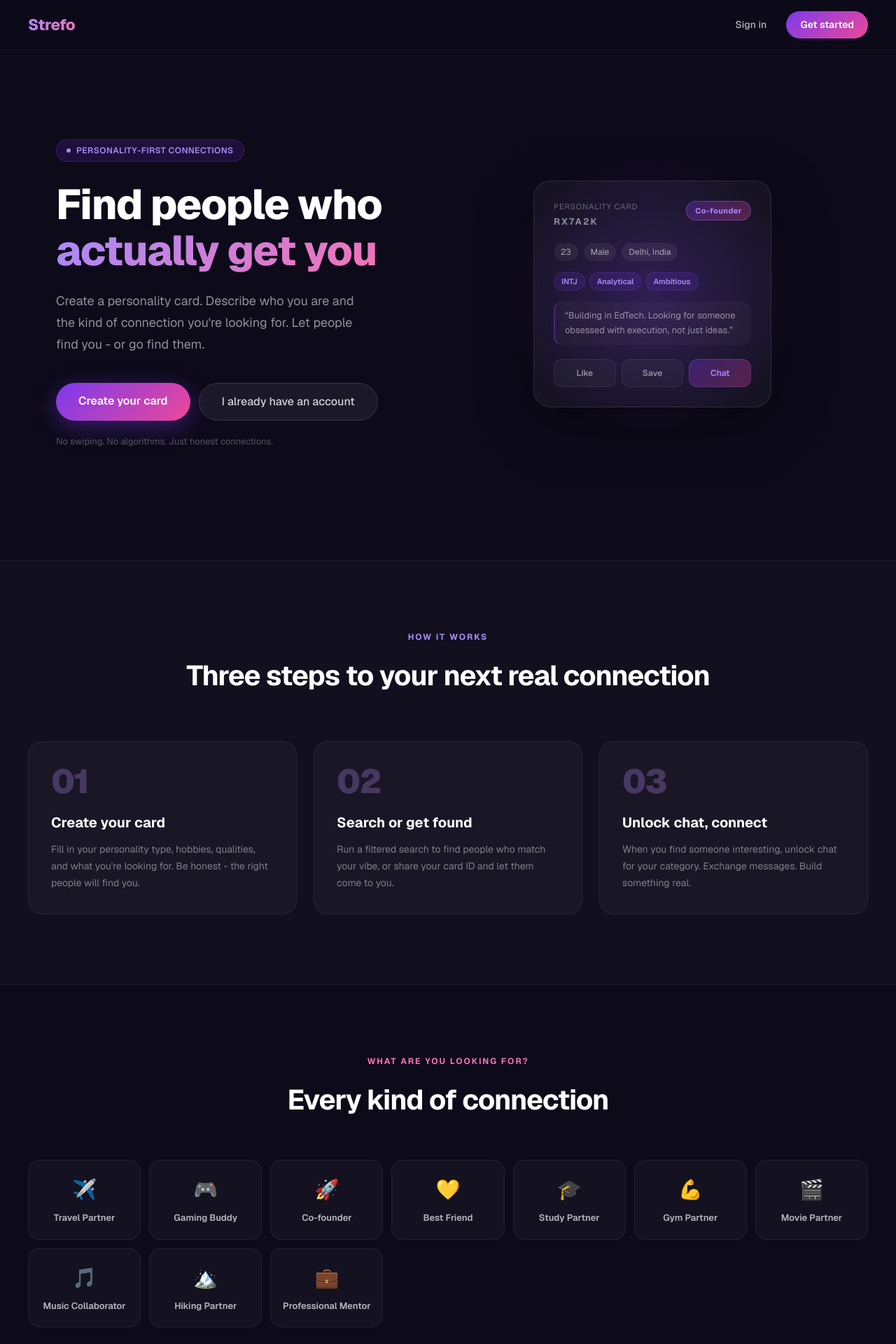
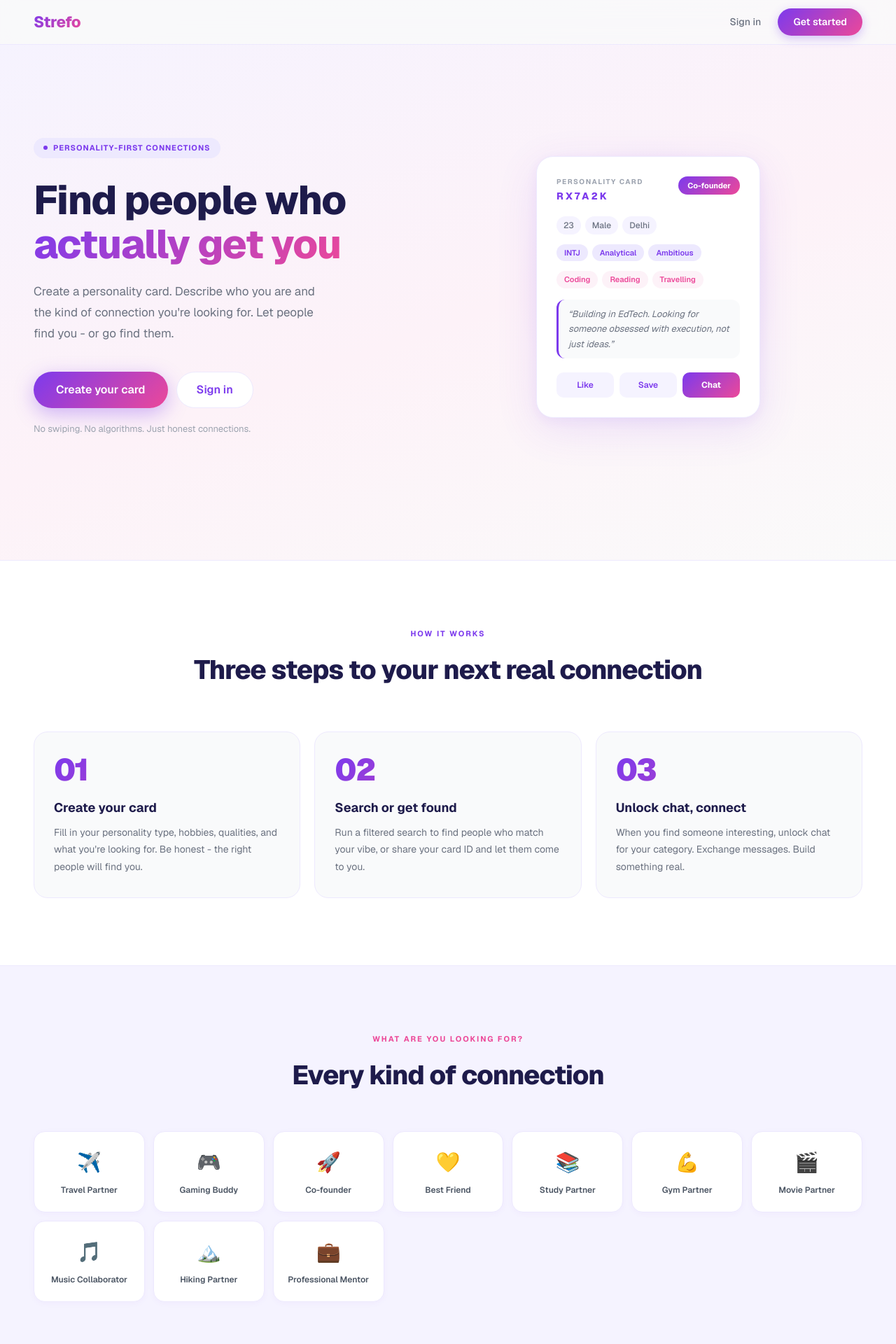
Before and after one commit to dev-sanidhya/Cultivate, a Next.js app: page / in a window 1280 px wide. Shown: the top 1920 px of the page at 70% size. Built offline with nearby package versions, Linux system fonts and the light colour scheme; no server answers.

Commit message:
Switch landing page to light pastel theme

```diff
--- a/app/page.tsx
+++ b/app/page.tsx
@@ -8,31 +8,33 @@ export default async function LandingPage() {
   if (user) redirect("/home")
 
   return (
-    <main style={{ minHeight: "100vh", background: "#0D0A1A", color: "white", fontFamily: "var(--font-sans)" }}>
+    <main style={{ minHeight: "100vh", background: "#FAFAFA", color: "#1E1B4B", fontFamily: "var(--font-sans)" }}>
 
       {/* Nav */}
       <nav style={{
         position: "fixed", top: 0, left: 0, right: 0, zIndex: 50,
-        padding: "16px 40px",
+        padding: "0 48px",
+        height: 64,
         display: "flex", alignItems: "center", justifyContent: "space-between",
-        background: "rgba(13, 10, 26, 0.8)",
+        background: "rgba(250, 250, 250, 0.85)",
         backdropFilter: "blur(12px)",
-        borderBottom: "1px solid rgba(255,255,255,0.06)",
+        borderBottom: "1px solid #EDE9FE",
       }}>
         <span style={{
           fontSize: 22, fontWeight: 800, letterSpacing: "-0.5px",
-          background: "linear-gradient(135deg, #A78BFA, #F472B6)",
+          background: "linear-gradient(135deg, #7C3AED, #EC4899)",
           WebkitBackgroundClip: "text", WebkitTextFillColor: "transparent", backgroundClip: "text",
         }}>Strefo</span>
-        <div style={{ display: "flex", gap: 12, alignItems: "center" }}>
+        <div style={{ display: "flex", gap: 8, alignItems: "center" }}>
           <Link href="/login" style={{
-            color: "rgba(255,255,255,0.7)", textDecoration: "none", fontSize: 14, fontWeight: 500,
-            padding: "8px 16px",
+            color: "#6B7280", textDecoration: "none", fontSize: 14, fontWeight: 500,
+            padding: "8px 16px", borderRadius: 999,
           }}>Sign in</Link>
           <Link href="/signup" style={{
             background: "linear-gradient(135deg, #7C3AED, #EC4899)",
             color: "white", textDecoration: "none", fontSize: 14, fontWeight: 600,
-            padding: "9px 20px", borderRadius: 999,
+            padding: "9px 22px", borderRadius: 999,
+            boxShadow: "0 4px 14px rgba(124, 58, 237, 0.3)",
           }}>Get started</Link>
         </div>
       </nav>
@@ -40,205 +42,179 @@ export default async function LandingPage() {
       {/* Hero */}
       <section style={{
         minHeight: "100vh",
+        background: "linear-gradient(160deg, #F5F3FF 0%, #FDF2F8 55%, #FAFAFA 100%)",
         display: "flex", alignItems: "center",
-        padding: "120px 40px 80px",
-        maxWidth: 1200, margin: "0 auto",
-        gap: 64,
+        padding: "100px 48px 80px",
       }}>
+        <div style={{ maxWidth: 1200, margin: "0 auto", width: "100%", display: "flex", alignItems: "center", gap: 72 }}>
+
           {/* Left */}
-        <div style={{ flex: "0 0 520px", maxWidth: 520 }}>
+          <div style={{ flex: "0 0 500px", maxWidth: 500 }}>
             <div style={{
               display: "inline-flex", alignItems: "center", gap: 8,
-            background: "rgba(124, 58, 237, 0.15)", border: "1px solid rgba(124, 58, 237, 0.3)",
-            borderRadius: 999, padding: "6px 14px", marginBottom: 28,
+              background: "#EDE9FE", borderRadius: 999, padding: "6px 14px", marginBottom: 28,
             }}>
-            <span style={{ width: 6, height: 6, borderRadius: "50%", background: "#A78BFA", display: "inline-block" }} />
-            <span style={{ fontSize: 12, fontWeight: 600, color: "#A78BFA", letterSpacing: 0.5 }}>PERSONALITY-FIRST CONNECTIONS</span>
+              <span style={{ width: 6, height: 6, borderRadius: "50%", background: "#7C3AED", display: "inline-block" }} />
+              <span style={{ fontSize: 11, fontWeight: 700, color: "#7C3AED", letterSpacing: 1 }}>PERSONALITY-FIRST CONNECTIONS</span>
             </div>
 
             <h1 style={{
-            fontSize: "clamp(40px, 5vw, 60px)", fontWeight: 800, lineHeight: 1.1,
-            letterSpacing: "-1.5px", marginBottom: 24,
+              fontSize: "clamp(38px, 4.5vw, 58px)", fontWeight: 800, lineHeight: 1.1,
+              letterSpacing: "-1.5px", marginBottom: 22,
             }}>
               Find people who{" "}
               <span style={{
-              background: "linear-gradient(135deg, #A78BFA, #F472B6)",
+                background: "linear-gradient(135deg, #7C3AED, #EC4899)",
                 WebkitBackgroundClip: "text", WebkitTextFillColor: "transparent", backgroundClip: "text",
               }}>actually get you</span>
             </h1>
 
             <p style={{
-            fontSize: 18, lineHeight: 1.7, color: "rgba(255,255,255,0.55)", marginBottom: 40,
-            maxWidth: 440,
+              fontSize: 17, lineHeight: 1.75, color: "#6B7280", marginBottom: 40, maxWidth: 420,
             }}>
               Create a personality card. Describe who you are and the kind of connection you&apos;re looking for. Let people find you - or go find them.
             </p>
 
-          <div style={{ display: "flex", gap: 12, flexWrap: "wrap" }}>
+            <div style={{ display: "flex", gap: 12, flexWrap: "wrap", alignItems: "center" }}>
               <Link href="/signup" style={{
                 background: "linear-gradient(135deg, #7C3AED, #EC4899)",
                 color: "white", textDecoration: "none", fontSize: 16, fontWeight: 600,
                 padding: "14px 32px", borderRadius: 999, display: "inline-block",
-              boxShadow: "0 8px 32px rgba(124, 58, 237, 0.4)",
+                boxShadow: "0 8px 28px rgba(124, 58, 237, 0.35)",
               }}>Create your card</Link>
               <Link href="/login" style={{
-              background: "rgba(255,255,255,0.06)", border: "1px solid rgba(255,255,255,0.12)",
-              color: "rgba(255,255,255,0.8)", textDecoration: "none", fontSize: 16, fontWeight: 500,
-              padding: "14px 32px", borderRadius: 999, display: "inline-block",
-            }}>I already have an account</Link>
+                background: "white", border: "1.5px solid #EDE9FE",
+                color: "#7C3AED", textDecoration: "none", fontSize: 16, fontWeight: 600,
+                padding: "13px 28px", borderRadius: 999, display: "inline-block",
+              }}>Sign in</Link>
             </div>
 
-          <p style={{ fontSize: 13, color: "rgba(255,255,255,0.3)", marginTop: 20 }}>
+            <p style={{ fontSize: 13, color: "#9CA3AF", marginTop: 20 }}>
               No swiping. No algorithms. Just honest connections.
             </p>
           </div>
 
-        {/* Right - mock personality card */}
+          {/* Right - mock card */}
           <div style={{ flex: 1, display: "flex", justifyContent: "center", alignItems: "center", minWidth: 0 }}>
-          <div style={{ position: "relative", width: "100%", maxWidth: 340 }}>
-            {/* Glow */}
+            <div style={{ position: "relative", width: "100%", maxWidth: 320 }}>
+              {/* Glow behind card */}
               <div style={{
-              position: "absolute", inset: -40,
-              background: "radial-gradient(ellipse at center, rgba(124,58,237,0.25) 0%, transparent 70%)",
+                position: "absolute", inset: -30,
+                background: "radial-gradient(ellipse at center, rgba(124,58,237,0.12) 0%, transparent 70%)",
                 pointerEvents: "none",
               }} />
 
-            {/* Card */}
+              {/* Main card */}
               <div style={{
-              background: "rgba(255,255,255,0.04)",
-              border: "1px solid rgba(255,255,255,0.1)",
-              borderRadius: 24, padding: 28,
-              backdropFilter: "blur(20px)",
-              boxShadow: "0 24px 80px rgba(0,0,0,0.4)",
+                background: "white", borderRadius: 24, padding: 28,
+                border: "1.5px solid #EDE9FE",
+                boxShadow: "0 16px 60px rgba(124, 58, 237, 0.12), 0 4px 16px rgba(124, 58, 237, 0.06)",
                 position: "relative",
               }}>
-              {/* Card top */}
-              <div style={{ display: "flex", justifyContent: "space-between", alignItems: "flex-start", marginBottom: 20 }}>
+                <div style={{ display: "flex", justifyContent: "space-between", alignItems: "flex-start", marginBottom: 18 }}>
                   <div>
-                  <p style={{ fontSize: 11, color: "rgba(255,255,255,0.35)", letterSpacing: 1, marginBottom: 4 }}>PERSONALITY CARD</p>
-                  <p style={{ fontSize: 13, fontWeight: 700, color: "rgba(255,255,255,0.5)", letterSpacing: 2 }}>RX7A2K</p>
+                    <p style={{ fontSize: 10, fontWeight: 700, color: "#9CA3AF", letterSpacing: 1.5, marginBottom: 3 }}>PERSONALITY CARD</p>
+                    <p style={{ fontSize: 14, fontWeight: 800, color: "#7C3AED", letterSpacing: 3 }}>RX7A2K</p>
                   </div>
                   <div style={{
-                  background: "linear-gradient(135deg, rgba(124,58,237,0.3), rgba(236,72,153,0.3))",
-                  border: "1px solid rgba(167,139,250,0.3)",
-                  borderRadius: 999, padding: "5px 12px",
-                  fontSize: 11, fontWeight: 700, color: "#A78BFA", letterSpacing: 0.5,
+                    background: "linear-gradient(135deg, #7C3AED, #EC4899)",
+                    borderRadius: 999, padding: "5px 13px",
+                    fontSize: 11, fontWeight: 700, color: "white",
                   }}>Co-founder</div>
                 </div>
 
-              {/* Meta */}
-              <div style={{ display: "flex", gap: 8, marginBottom: 16 }}>
-                <span style={{
-                  background: "rgba(255,255,255,0.06)", borderRadius: 999, padding: "4px 10px",
-                  fontSize: 12, color: "rgba(255,255,255,0.6)",
-                }}>23</span>
-                <span style={{
-                  background: "rgba(255,255,255,0.06)", borderRadius: 999, padding: "4px 10px",
-                  fontSize: 12, color: "rgba(255,255,255,0.6)",
-                }}>Male</span>
-                <span style={{
-                  background: "rgba(255,255,255,0.06)", borderRadius: 999, padding: "4px 10px",
-                  fontSize: 12, color: "rgba(255,255,255,0.6)",
-                }}>Delhi, India</span>
+                <div style={{ display: "flex", gap: 6, marginBottom: 14, flexWrap: "wrap" }}>
+                  {["23", "Male", "Delhi"].map(m => (
+                    <span key={m} style={{
+                      background: "#F5F3FF", borderRadius: 999, padding: "4px 10px",
+                      fontSize: 12, fontWeight: 500, color: "#6B7280",
+                    }}>{m}</span>
+                  ))}
                 </div>
 
-              {/* Tags */}
-              <div style={{ display: "flex", flexWrap: "wrap", gap: 6, marginBottom: 16 }}>
+                <div style={{ display: "flex", flexWrap: "wrap", gap: 6, marginBottom: 14 }}>
                   {["INTJ", "Analytical", "Ambitious"].map(t => (
                     <span key={t} style={{
-                    background: "rgba(124,58,237,0.15)", border: "1px solid rgba(124,58,237,0.25)",
-                    borderRadius: 999, padding: "4px 10px",
-                    fontSize: 11, fontWeight: 600, color: "#A78BFA",
+                      background: "#EDE9FE", borderRadius: 999, padding: "4px 11px",
+                      fontSize: 11, fontWeight: 600, color: "#7C3AED",
                     }}>{t}</span>
                   ))}
                 </div>
 
-              {/* Note */}
+                <div style={{ display: "flex", flexWrap: "wrap", gap: 6, marginBottom: 16 }}>
+                  {["Coding", "Reading", "Travelling"].map(h => (
+                    <span key={h} style={{
+                      background: "#FDF2F8", borderRadius: 999, padding: "4px 11px",
+                      fontSize: 11, fontWeight: 600, color: "#EC4899",
+                    }}>{h}</span>
+                  ))}
+                </div>
+
                 <p style={{
-                fontSize: 13, lineHeight: 1.6, color: "rgba(255,255,255,0.5)",
-                background: "rgba(255,255,255,0.03)", borderRadius: 12, padding: "10px 14px",
-                borderLeft: "2px solid rgba(124,58,237,0.4)", marginBottom: 20,
+                  fontSize: 13, lineHeight: 1.65, color: "#6B7280",
+                  background: "#F9FAFB", borderRadius: 12, padding: "10px 14px",
+                  borderLeft: "3px solid #7C3AED", marginBottom: 20,
+                  fontStyle: "italic",
                 }}>
                   &ldquo;Building in EdTech. Looking for someone obsessed with execution, not just ideas.&rdquo;
                 </p>
 
-              {/* Actions */}
                 <div style={{ display: "flex", gap: 8 }}>
                   <div style={{
-                  flex: 1, textAlign: "center", padding: "10px",
-                  background: "rgba(255,255,255,0.04)", borderRadius: 12,
-                  fontSize: 12, fontWeight: 600, color: "rgba(255,255,255,0.5)",
-                  border: "1px solid rgba(255,255,255,0.07)",
+                    flex: 1, textAlign: "center", padding: "9px 0",
+                    background: "#F5F3FF", borderRadius: 10,
+                    fontSize: 12, fontWeight: 600, color: "#7C3AED",
                   }}>Like</div>
                   <div style={{
-                  flex: 1, textAlign: "center", padding: "10px",
-                  background: "rgba(255,255,255,0.04)", borderRadius: 12,
-                  fontSize: 12, fontWeight: 600, color: "rgba(255,255,255,0.5)",
-                  border: "1px solid rgba(255,255,255,0.07)",
+                    flex: 1, textAlign: "center", padding: "9px 0",
+                    background: "#F5F3FF", borderRadius: 10,
+                    fontSize: 12, fontWeight: 600, color: "#7C3AED",
                   }}>Save</div>
                   <div style={{
-                  flex: 1, textAlign: "center", padding: "10px",
-                  background: "linear-gradient(135deg, rgba(124,58,237,0.3), rgba(236,72,153,0.3))",
-                  borderRadius: 12,
-                  fontSize: 12, fontWeight: 600, color: "#A78BFA",
-                  border: "1px solid rgba(167,139,250,0.2)",
+                    flex: 1, textAlign: "center", padding: "9px 0",
+                    background: "linear-gradient(135deg, #7C3AED, #EC4899)", borderRadius: 10,
+                    fontSize: 12, fontWeight: 700, color: "white",
                   }}>Chat</div>
                 </div>
               </div>
 
-            {/* Second card peeking behind */}
+              {/* Card behind */}
               <div style={{
-              position: "absolute", bottom: -16, left: 20, right: 20,
-              height: 60, background: "rgba(255,255,255,0.02)",
-              border: "1px solid rgba(255,255,255,0.06)",
+                position: "absolute", bottom: -12, left: 16, right: 16, height: 48,
+                background: "white", border: "1.5px solid #EDE9FE",
                 borderRadius: 24, zIndex: -1,
+                boxShadow: "0 8px 24px rgba(124, 58, 237, 0.06)",
               }} />
             </div>
+          </div>
+
         </div>
       </section>
 
       {/* How it works */}
-      <section style={{
-        padding: "100px 40px",
-        background: "rgba(255,255,255,0.02)",
-        borderTop: "1px solid rgba(255,255,255,0.06)",
-        borderBottom: "1px solid rgba(255,255,255,0.06)",
-      }}>
+      <section style={{ padding: "96px 48px", background: "white", borderTop: "1px solid #EDE9FE" }}>
         <div style={{ maxWidth: 1200, margin: "0 auto" }}>
-          <p style={{ fontSize: 12, fontWeight: 700, letterSpacing: 2, color: "#A78BFA", textAlign: "center", marginBottom: 16 }}>HOW IT WORKS</p>
-          <h2 style={{ fontSize: "clamp(28px, 4vw, 40px)", fontWeight: 700, textAlign: "center", letterSpacing: "-1px", marginBottom: 64 }}>
+          <p style={{ fontSize: 11, fontWeight: 700, letterSpacing: 2, color: "#7C3AED", textAlign: "center", marginBottom: 14 }}>HOW IT WORKS</p>
+          <h2 style={{ fontSize: "clamp(26px, 3.5vw, 38px)", fontWeight: 800, textAlign: "center", letterSpacing: "-1px", marginBottom: 60 }}>
             Three steps to your next real connection
           </h2>
-          <div style={{ display: "grid", gridTemplateColumns: "repeat(auto-fit, minmax(260px, 1fr))", gap: 24 }}>
+          <div style={{ display: "grid", gridTemplateColumns: "repeat(auto-fit, minmax(260px, 1fr))", gap: 20 }}>
             {[
-              {
-                n: "01",
-                title: "Create your card",
-                desc: "Fill in your personality type, hobbies, qualities, and what you're looking for. Be honest - the right people will find you.",
-              },
-              {
-                n: "02",
-                title: "Search or get found",
-                desc: "Run a filtered search to find people who match your vibe, or share your card ID and let them come to you.",
-              },
-              {
-                n: "03",
-                title: "Unlock chat, connect",
-                desc: "When you find someone interesting, unlock chat for your category. Exchange messages. Build something real.",
-              },
+              { n: "01", title: "Create your card", desc: "Fill in your personality type, hobbies, qualities, and what you're looking for. Be honest - the right people will find you." },
+              { n: "02", title: "Search or get found", desc: "Run a filtered search to find people who match your vibe, or share your card ID and let them come to you." },
+              { n: "03", title: "Unlock chat, connect", desc: "When you find someone interesting, unlock chat for your category. Exchange messages. Build something real." },
             ].map(({ n, title, desc }) => (
               <div key={n} style={{
-                background: "rgba(255,255,255,0.03)", border: "1px solid rgba(255,255,255,0.07)",
-                borderRadius: 20, padding: 32,
+                background: "#F9FAFB", border: "1.5px solid #EDE9FE",
+                borderRadius: 20, padding: "32px 28px",
               }}>
                 <p style={{
-                  fontSize: 48, fontWeight: 900, letterSpacing: -2, marginBottom: 20,
-                  background: "linear-gradient(135deg, rgba(167,139,250,0.3), rgba(244,114,182,0.3))",
+                  fontSize: 44, fontWeight: 900, letterSpacing: -2, marginBottom: 18, lineHeight: 1,
+                  background: "linear-gradient(135deg, #7C3AED, #EC4899)",
                   WebkitBackgroundClip: "text", WebkitTextFillColor: "transparent", backgroundClip: "text",
-                  lineHeight: 1,
                 }}>{n}</p>
-                <h3 style={{ fontSize: 20, fontWeight: 700, marginBottom: 12 }}>{title}</h3>
-                <p style={{ fontSize: 14, lineHeight: 1.7, color: "rgba(255,255,255,0.45)" }}>{desc}</p>
+                <h3 style={{ fontSize: 18, fontWeight: 700, marginBottom: 10, color: "#1E1B4B" }}>{title}</h3>
+                <p style={{ fontSize: 14, lineHeight: 1.75, color: "#6B7280" }}>{desc}</p>
               </div>
             ))}
           </div>
@@ -246,19 +222,19 @@ export default async function LandingPage() {
       </section>
 
       {/* Connection types */}
-      <section style={{ padding: "100px 40px" }}>
+      <section style={{ padding: "96px 48px", background: "#F5F3FF", borderTop: "1px solid #EDE9FE" }}>
         <div style={{ maxWidth: 1200, margin: "0 auto" }}>
-          <p style={{ fontSize: 12, fontWeight: 700, letterSpacing: 2, color: "#F472B6", textAlign: "center", marginBottom: 16 }}>WHAT ARE YOU LOOKING FOR?</p>
-          <h2 style={{ fontSize: "clamp(28px, 4vw, 40px)", fontWeight: 700, textAlign: "center", letterSpacing: "-1px", marginBottom: 56 }}>
+          <p style={{ fontSize: 11, fontWeight: 700, letterSpacing: 2, color: "#EC4899", textAlign: "center", marginBottom: 14 }}>WHAT ARE YOU LOOKING FOR?</p>
+          <h2 style={{ fontSize: "clamp(26px, 3.5vw, 38px)", fontWeight: 800, textAlign: "center", letterSpacing: "-1px", marginBottom: 52 }}>
             Every kind of connection
           </h2>
-          <div style={{ display: "grid", gridTemplateColumns: "repeat(auto-fill, minmax(160px, 1fr))", gap: 12 }}>
+          <div style={{ display: "grid", gridTemplateColumns: "repeat(auto-fill, minmax(150px, 1fr))", gap: 12 }}>
             {[
               { icon: "✈️", label: "Travel Partner" },
               { icon: "🎮", label: "Gaming Buddy" },
               { icon: "🚀", label: "Co-founder" },
               { icon: "💛", label: "Best Friend" },
-              { icon: "🎓", label: "Study Partner" },
+              { icon: "📚", label: "Study Partner" },
               { icon: "💪", label: "Gym Partner" },
               { icon: "🎬", label: "Movie Partner" },
               { icon: "🎵", label: "Music Collaborator" },
@@ -266,12 +242,12 @@ export default async function LandingPage() {
               { icon: "💼", label: "Professional Mentor" },
             ].map(({ icon, label }) => (
               <div key={label} style={{
-                background: "rgba(255,255,255,0.03)", border: "1px solid rgba(255,255,255,0.07)",
-                borderRadius: 16, padding: "20px 16px", textAlign: "center",
-                transition: "all 0.2s",
+                background: "white", border: "1.5px solid #EDE9FE",
+                borderRadius: 16, padding: "22px 16px", textAlign: "center",
+                boxShadow: "0 2px 8px rgba(124, 58, 237, 0.04)",
               }}>
                 <div style={{ fontSize: 28, marginBottom: 10 }}>{icon}</div>
-                <p style={{ fontSize: 13, fontWeight: 600, color: "rgba(255,255,255,0.7)" }}>{label}</p>
+                <p style={{ fontSize: 12, fontWeight: 600, color: "#4B5563" }}>{label}</p>
               </div>
             ))}
           </div>
@@ -280,49 +256,50 @@ export default async function LandingPage() {
 
       {/* Final CTA */}
       <section style={{
-        padding: "100px 40px",
-        borderTop: "1px solid rgba(255,255,255,0.06)",
+        padding: "96px 48px",
+        background: "linear-gradient(160deg, #F5F3FF 0%, #FDF2F8 100%)",
+        borderTop: "1px solid #EDE9FE",
         textAlign: "center",
       }}>
         <div style={{ maxWidth: 560, margin: "0 auto" }}>
-          <h2 style={{ fontSize: "clamp(32px, 5vw, 52px)", fontWeight: 800, letterSpacing: "-1.5px", marginBottom: 20, lineHeight: 1.1 }}>
+          <h2 style={{ fontSize: "clamp(30px, 4.5vw, 48px)", fontWeight: 800, letterSpacing: "-1.5px", marginBottom: 18, lineHeight: 1.15 }}>
             Your people are out there.{" "}
             <span style={{
-              background: "linear-gradient(135deg, #A78BFA, #F472B6)",
+              background: "linear-gradient(135deg, #7C3AED, #EC4899)",
               WebkitBackgroundClip: "text", WebkitTextFillColor: "transparent", backgroundClip: "text",
             }}>Go find them.</span>
           </h2>
-          <p style={{ fontSize: 16, color: "rgba(255,255,255,0.4)", marginBottom: 40, lineHeight: 1.6 }}>
+          <p style={{ fontSize: 16, color: "#6B7280", marginBottom: 40, lineHeight: 1.7 }}>
             Create your personality card in under 2 minutes. No email, no social login - just your phone number and your story.
           </p>
           <Link href="/signup" style={{
             background: "linear-gradient(135deg, #7C3AED, #EC4899)",
             color: "white", textDecoration: "none", fontSize: 17, fontWeight: 700,
             padding: "16px 40px", borderRadius: 999, display: "inline-block",
-            boxShadow: "0 12px 40px rgba(124, 58, 237, 0.45)",
+            boxShadow: "0 8px 32px rgba(124, 58, 237, 0.35)",
           }}>Create my card, it&apos;s free</Link>
-          <p style={{ fontSize: 12, color: "rgba(255,255,255,0.2)", marginTop: 20 }}>
-            By signing up, you agree to our Terms of Service and Privacy Policy.
+          <p style={{ fontSize: 12, color: "#9CA3AF", marginTop: 20 }}>
+            By signing up you agree to our Terms of Service and Privacy Policy.
           </p>
         </div>
       </section>
 
       {/* Footer */}
       <footer style={{
-        padding: "32px 40px",
-        borderTop: "1px solid rgba(255,255,255,0.06)",
+        padding: "28px 48px",
+        borderTop: "1px solid #EDE9FE",
+        background: "white",
         display: "flex", justifyContent: "space-between", alignItems: "center",
-        flexWrap: "wrap", gap: 16,
+        flexWrap: "wrap", gap: 12,
       }}>
         <span style={{
           fontSize: 18, fontWeight: 800,
-          background: "linear-gradient(135deg, #A78BFA, #F472B6)",
+          background: "linear-gradient(135deg, #7C3AED, #EC4899)",
           WebkitBackgroundClip: "text", WebkitTextFillColor: "transparent", backgroundClip: "text",
         }}>Strefo</span>
-        <p style={{ fontSize: 12, color: "rgba(255,255,255,0.2)" }}>
-          &copy; 2025 Strefo. All rights reserved.
-        </p>
+        <p style={{ fontSize: 12, color: "#9CA3AF" }}>&copy; 2025 Strefo. All rights reserved.</p>
       </footer>
+
     </main>
   )
 }
```
Lines whose indentation alone changed are shown as unchanged.
